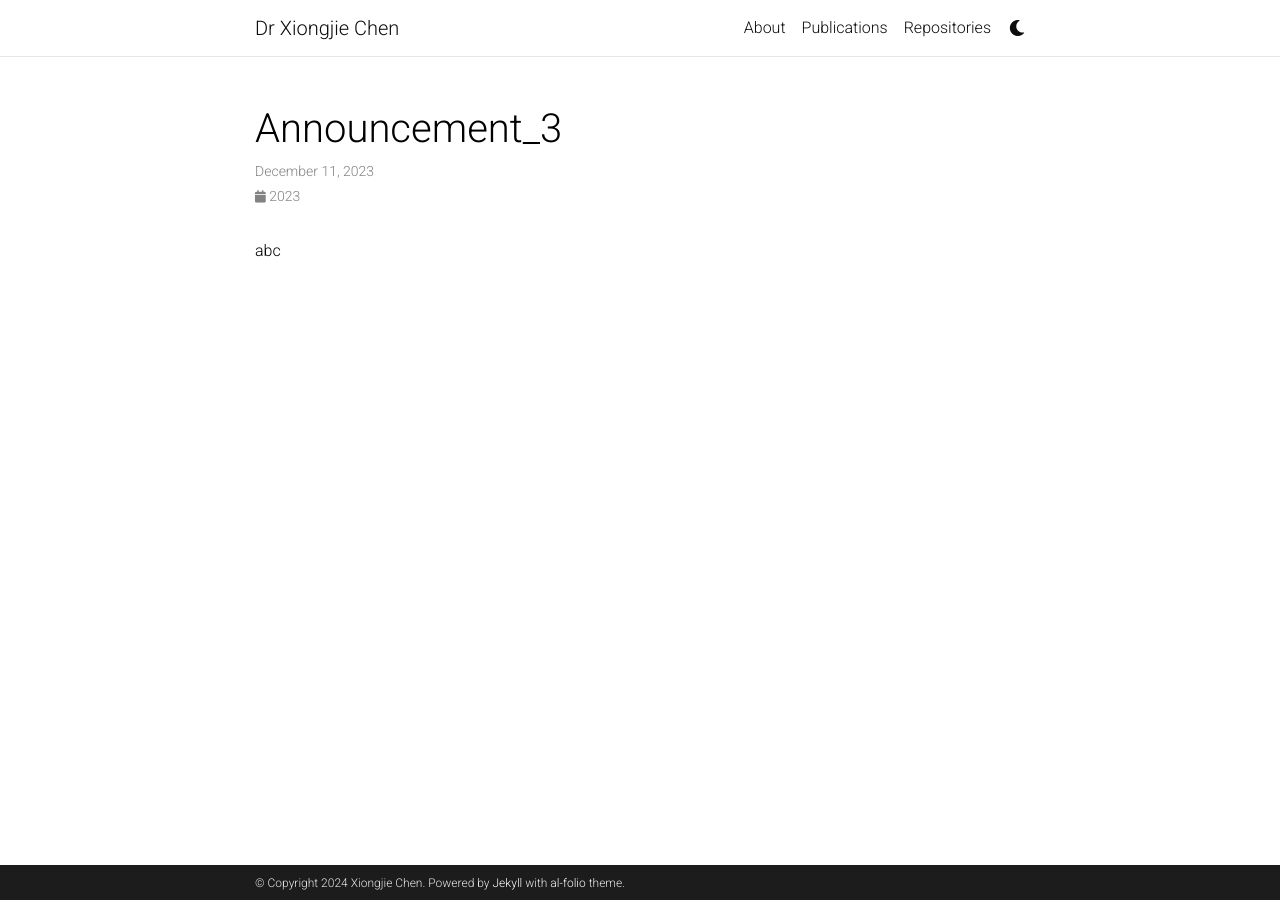
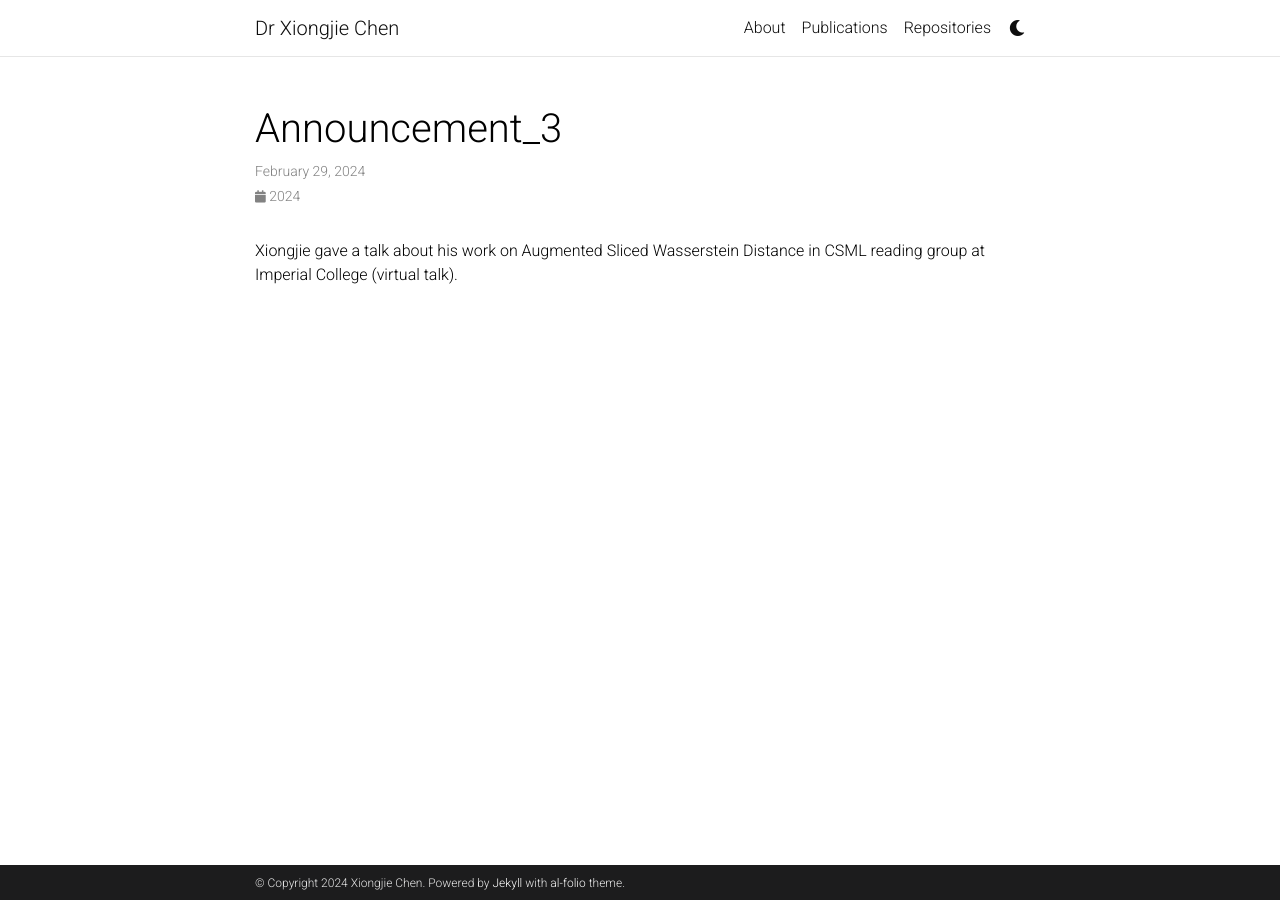
Before and after one commit to xiongjiechen/xiongjiechen.github.io, a Jekyll site: the page built from _news/announcement_3.md, in a window 1280 px wide. Built offline with Jekyll 4.4.1, drawn with Linux system fonts in a browser that asks for light colours; comment, search, counter and statistics services are not loaded; a style sheet for code colours, icons or effects is not loaded.

Commit message:
Update announcement_3.md

```diff
--- a/_news/announcement_3.md
+++ b/_news/announcement_3.md
@@ -1,7 +1,7 @@
 ---
 layout: post
-date: 2023-12-11 00:00:00-0000
+date: 2024-02-29 00:00:00-0000
 inline: true
 ---
 
-abc
+Xiongjie gave a talk about his work on Augmented Sliced Wasserstein Distance in CSML reading group at Imperial College (virtual talk).
```
